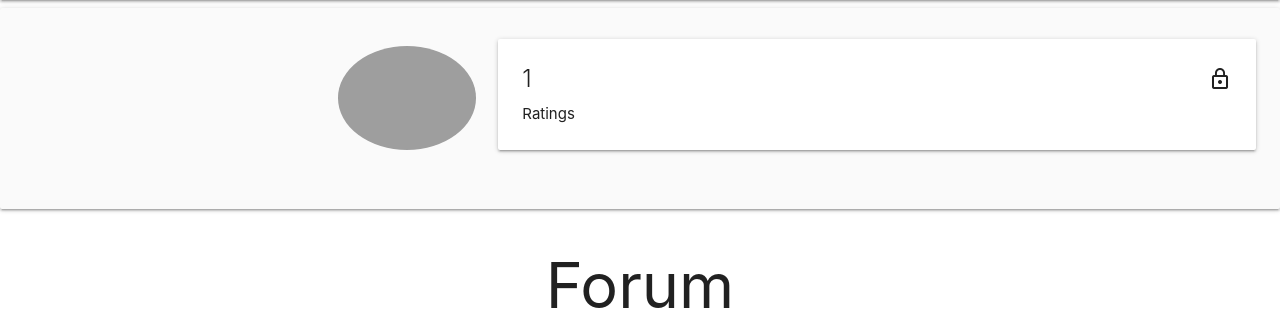
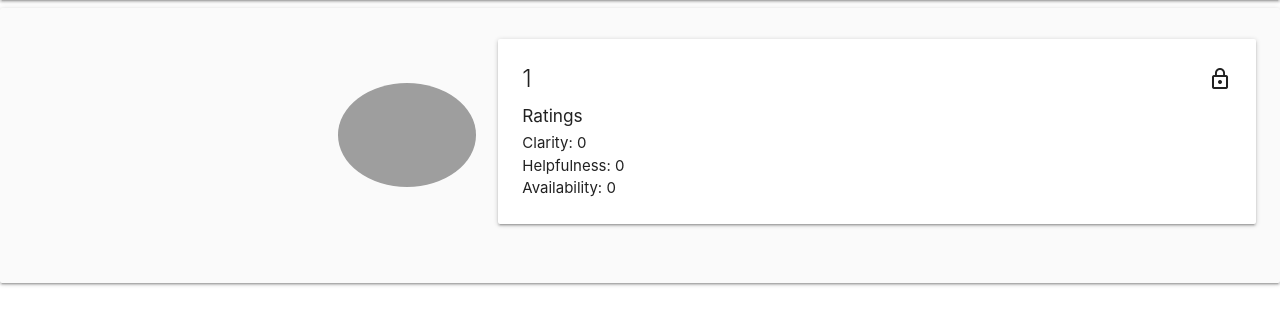
Before and after one commit to cs188-software-design-security-w20/project-paul-eggtart, a Flask app: page /TA/1 in a window 1280 px wide. Shown: the part 64-386 px from the top of the page. Run offline with Flask 2, Linux system fonts and the light colour scheme; data that the repository does not hold is empty; some libraries are stand-ins or nearby versions; grey boxes are pictures that could not be loaded.

Commit message:
now displays the ratings

```diff
--- a/forms.py
+++ b/forms.py
@@ -10,6 +10,6 @@ class comment_form(FlaskForm):
     comment = StringField('comment', [validators.Length(min=1, max=300)])
 
 class rating_form(FlaskForm):
-    clarity = IntegerField('clarity', default=0)
-    helpfulness = IntegerField('helpfulness', default=0)
-    availability = IntegerField('availability', default=0)
+    clarity = IntegerField('clarity', default=3)
+    helpfulness = IntegerField('helpfulness', default=3)
+    availability = IntegerField('availability', default=3)
--- a/router/router.py
+++ b/router/router.py
@@ -41,12 +41,12 @@ def TA(ta_name):
             ratings[1][2] += val["rating"]["availability"]
 
     if ratings[0] > 0:
-        ratings[1][0] /= ratings[0]
-        ratings[1][1] /= ratings[0]
-        ratings[1][2] /= ratings[0]
+        ratings[1][0] = str(round(ratings[1][0] / ratings[0], 2))
+        ratings[1][1] = str(round(ratings[1][1] / ratings[0], 2))
+        ratings[1][2] = str(round(ratings[1][2] / ratings[0], 2))
 
     ta_info = (ta_name, comments, ratings[1])
-    print(ta_info)
+    # print(ta_info)
 
     # adding comment to forum
     my_comment = comment_form()
--- a/templates/ta_page.html
+++ b/templates/ta_page.html
@@ -10,28 +10,33 @@
 {% block content %}
 
 <!-- List TA Information and Header -->
-
 <div class="col s12 m8 offset-m2 l6 offset-l3">
 	<div class="card-panel grey lighten-5 z-depth-1">
 		<div class="row valign-wrapper">
+
+			<!-- TA Portrait-->
 			<div class="col s2 offset-l3">
 				<img src={{ url_for('static', filename = ta_jpg) }} alt="" class="circle responsive-img">
-				<!-- notice the "circle" class -->
 			</div>
+
 			<div class="col s10">
-
 				<div class="card">
-					<div class="card-image waves-effect waves-block waves-light">
-
-					</div>
+					<div class="card-image waves-effect waves-block waves-light"></div>
 					<div class="card-content">
-						<span class="card-title activator grey-text text-darken-4">{{ta_info[0]}}<i
-								class="material-icons right">lock_outline</i></span>
-						<p>Ratings</p>
+						<span class="card-title activator grey-text text-darken-4">
+							{{ta_info[0]}}
+							<i class="material-icons right">lock_outline</i>
+						</span>
+						<h6>Ratings</h6>
+						<p>Clarity: {{ta_info[2][0]}}</p>
+						<p>Helpfulness: {{ta_info[2][1]}}</p>
+						<p>Availability: {{ta_info[2][2]}}</p>
 					</div>
 					<div class="card-reveal">
-						<span class="card-title grey-text text-darken-4">Card Title<i
-								class="material-icons right">close</i></span>
+						<span class="card-title grey-text text-darken-4">
+							Card Title
+							<i class="material-icons right">close</i>
+						</span>
 						<p>Here is some more information about this product that is only revealed once clicked on.</p>
 					</div>
 				</div>
```
